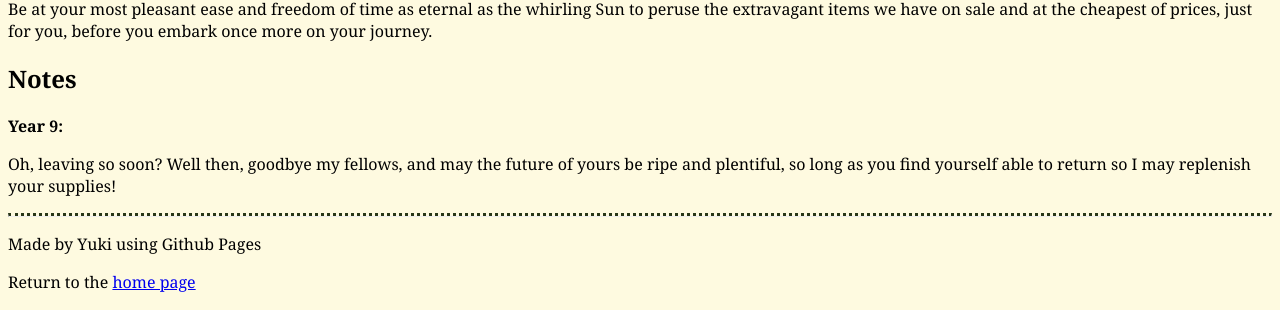
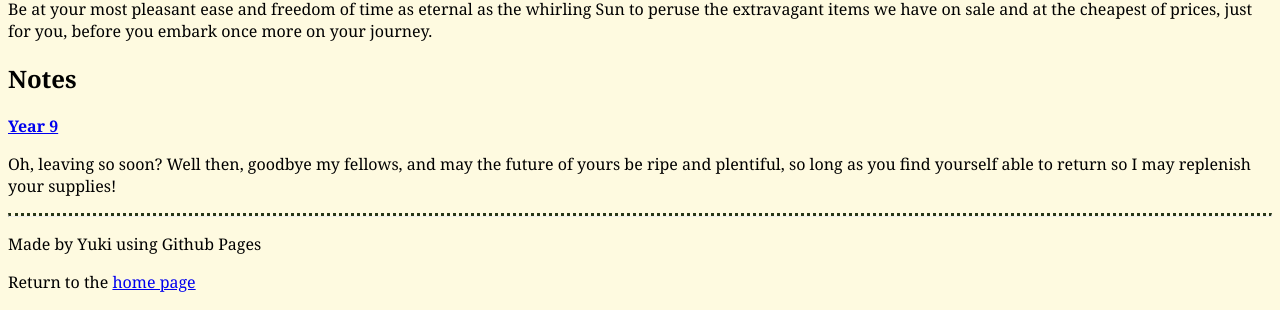
Before and after one commit to dvaraka/the-merchant, a Jekyll site: the page built from index.md, in a window 1280 px wide. Shown: the part 148-458 px from the top of the page. Built offline with Jekyll 4.4.1, drawn with Linux system fonts in a browser that asks for light colours; our own code applies the rules of GitHub Pages for plain Markdown files.

```diff
--- a/index.md
+++ b/index.md
@@ -6,7 +6,7 @@
   <p><i>Written by Ethan Trinh</i></p>
   <p>Welcome, weary travellers from afar, to my humble abode of treasures and exotic eye-jewels galore. <br> Be at your most pleasant ease and freedom of time as eternal as the whirling Sun to peruse the extravagant items we have on sale and at the cheapest of prices, just for you, before you embark once more on your journey.</p>
   <h2 class="subtitles">Notes</h2>
-  <p><b>Year 9:</b> <a href="/notes/year-9.md"></a></p>
+  <p><b><a href="/notes/year-9.md">Year 9</a></b></p>
   <p>Oh, leaving so soon? Well then, goodbye my fellows, and may the future of yours be ripe and plentiful, so long as you find yourself able to return so I may replenish your supplies!</p>
   <hr class="divider_one">
 </body>
```
